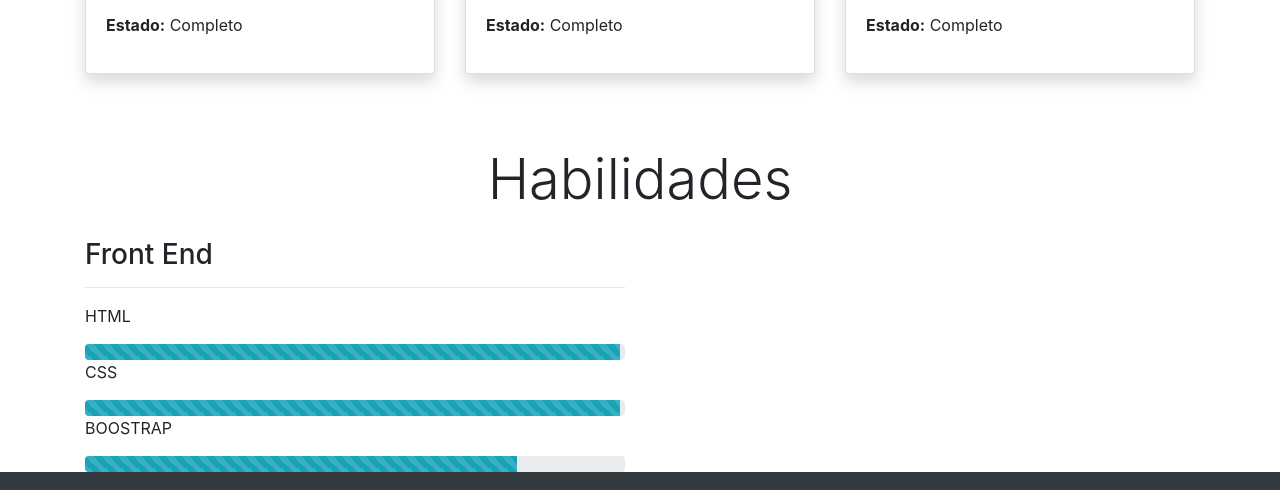
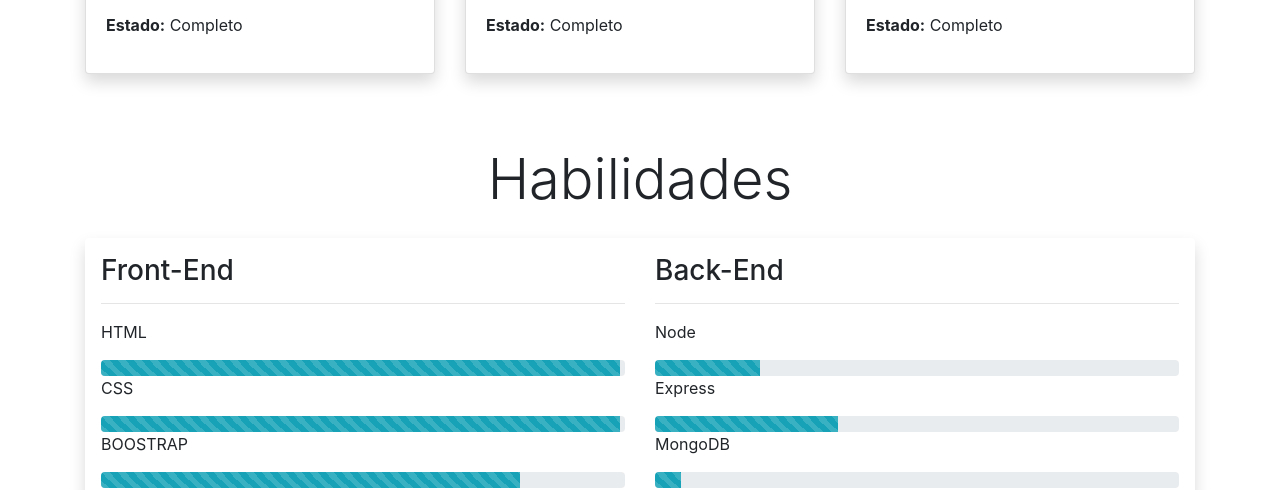
Before and after one commit to MChanoM/MChanoM.github.io, a plain HTML site: page index.html in a window 1280 px wide. Shown: the part 2220-2710 px from the top of the page. Drawn offline with nearby package versions, Linux system fonts and the light colour scheme.

Commit message:
Se desarrollo la seccion de habilidades con barras de progreso

```diff
--- a/index.html
+++ b/index.html
@@ -170,7 +170,8 @@
                                 <p class="lead text-light"> Institucion </p>
                             </div>
                             <h5 class="card-title"> Curso o titulo</h5>
-                            <p class="card-text">Some quick example text to build on the card title and make up the bulk of
+                            <p class="card-text">Some quick example text to build on the card title and make up the bulk
+                                of
                                 the card's content.</p>
                             <p> <strong>Estado:</strong> Completo</p>
                         </div>
@@ -184,7 +185,8 @@
                                 <p class="lead text-light"> Institucion </p>
                             </div>
                             <h5 class="card-title"> Curso o titulo</h5>
-                            <p class="card-text">Some quick example text to build on the card title and make up the bulk of
+                            <p class="card-text">Some quick example text to build on the card title and make up the bulk
+                                of
                                 the card's content.</p>
                             <p> <strong>Estado:</strong> Completo</p>
                         </div>
@@ -193,30 +195,51 @@
         </article>
 
         <h2 class="display-4 text-center my-4" id="habilidades"> Habilidades </h2>
-        <article>
+        <article class="shadow mb-5 bg-white rounded p-3">
             <div class="row">
                 <div class="col-sm-12 col-md-6">
-                    <h3> Front End </h3>
-                    <hr/>
+                    <h3> Front-End </h3>
+                    <hr />
                     <p>HTML</p>
                     <div class="progress">
-                        <div class="progress-bar progress-bar-striped bg-info" role="progressbar" style="width: 99%" aria-valuenow="50" aria-valuemin="0" aria-valuemax="100"></div>
-                      </div>
-                      <p>CSS</p>
+                        <div class="progress-bar progress-bar-striped bg-info" role="progressbar" style="width: 99%"
+                            aria-valuenow="50" aria-valuemin="0" aria-valuemax="100"></div>
+                    </div>
+                    <p>CSS</p>
                     <div class="progress">
-                        <div class="progress-bar progress-bar-striped bg-info" role="progressbar" style="width: 99%" aria-valuenow="50" aria-valuemin="0" aria-valuemax="100"></div>
-                      </div>
-                      <p>BOOSTRAP</p>
+                        <div class="progress-bar progress-bar-striped bg-info" role="progressbar" style="width: 99%"
+                            aria-valuenow="50" aria-valuemin="0" aria-valuemax="100"></div>
+                    </div>
+                    <p>BOOSTRAP</p>
                     <div class="progress">
-                        <div class="progress-bar progress-bar-striped bg-info" role="progressbar" style="width: 80%" aria-valuenow="50" aria-valuemin="0" aria-valuemax="100"></div>
-                      </div>
+                        <div class="progress-bar progress-bar-striped bg-info" role="progressbar" style="width: 80%"
+                            aria-valuenow="50" aria-valuemin="0" aria-valuemax="100"></div>
+                    </div>
                 </div>
-                <div class="col-sm-12 col-md-6"></div>
+                <div class="col-sm-12 col-md-6">
+                    <h3> Back-End </h3>
+                    <hr />
+                    <p>Node</p>
+                    <div class="progress">
+                        <div class="progress-bar progress-bar-striped bg-info" role="progressbar" style="width: 20%"
+                            aria-valuenow="50" aria-valuemin="0" aria-valuemax="100"></div>
+                    </div>
+                    <p>Express</p>
+                    <div class="progress">
+                        <div class="progress-bar progress-bar-striped bg-info" role="progressbar" style="width: 35%"
+                            aria-valuenow="50" aria-valuemin="0" aria-valuemax="100"></div>
+                    </div>
+                    <p>MongoDB</p>
+                    <div class="progress">
+                        <div class="progress-bar progress-bar-striped bg-info" role="progressbar" style="width: 5%"
+                            aria-valuenow="50" aria-valuemin="0" aria-valuemax="100"></div>
+                    </div>
+                </div>
             </div>
         </article>
     </section>
 
-    <footer class="bg-dark text-light py-4">
+    <footer class="bg-dark text-light mt-4 py-4">
         <div class="container-fluid text-center">
             <i class="fab fa-linkedin-in mx-2 fa-2x"></i>
             <i class="fab fa-github mx-2 fa-2x"></i>
```
